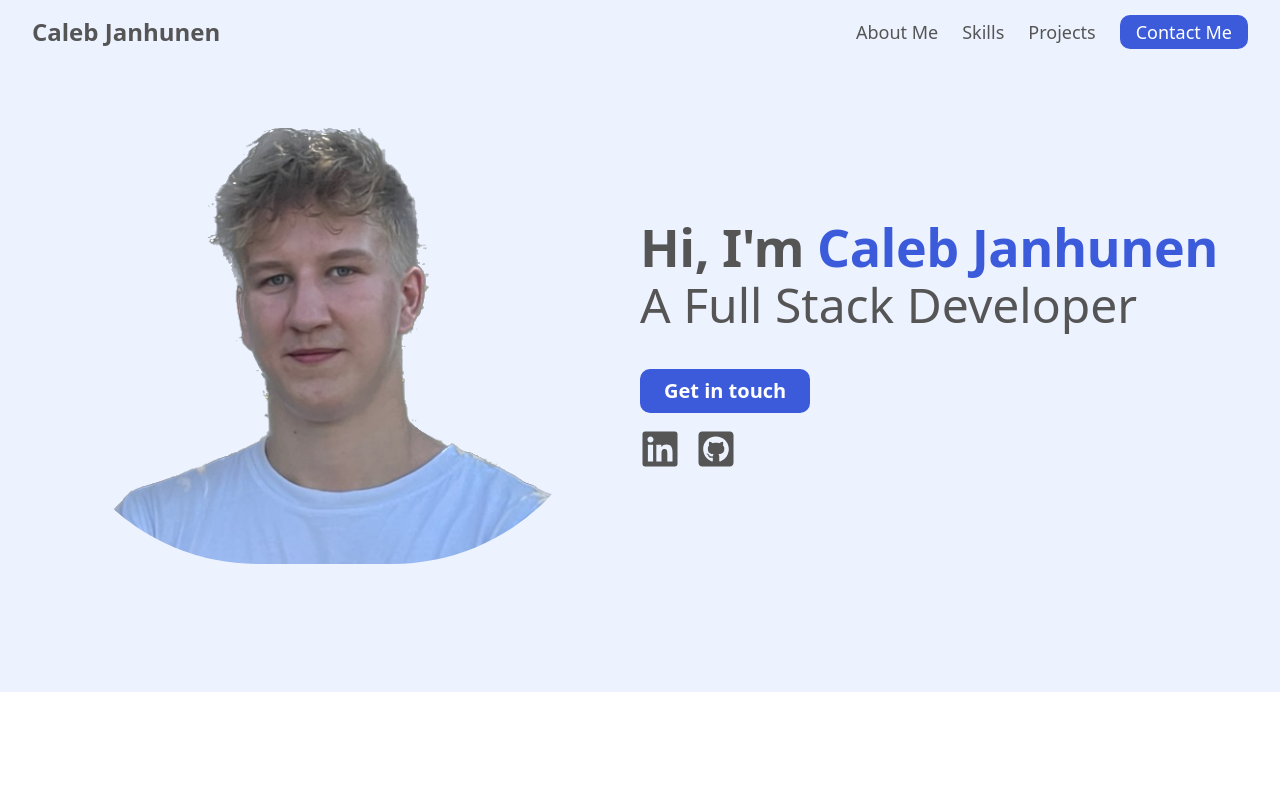
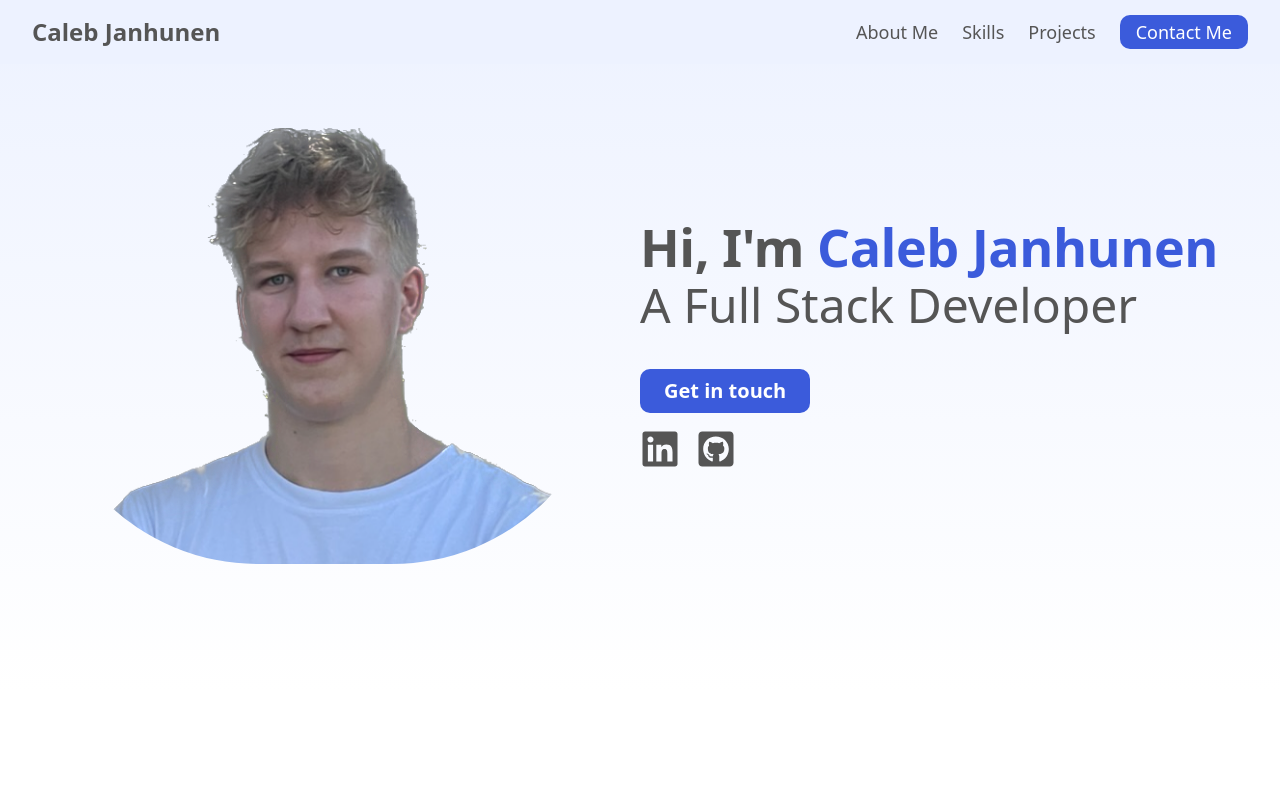
Before and after one commit to calebjanhunen/portfolio, a React (Create React App) app: page / in a window 1280 px wide. Shown: the top 800 px of the page. Built offline with nearby package versions, Linux system fonts and the light colour scheme.

Commit message:
Added hero background gradient

```diff
--- a/src/sections/Hero/Hero.scss
+++ b/src/sections/Hero/Hero.scss
@@ -3,7 +3,7 @@
 
 .section-hero {
     background-color: $color-main-light;
-    // background-image: linear-gradient(to bottom, $color-main-light, #fff);
+    background-image: linear-gradient(to bottom, $color-main-light, #fff);
     // padding: 12.8rem 0;
     // height: 80vh;
 
```
